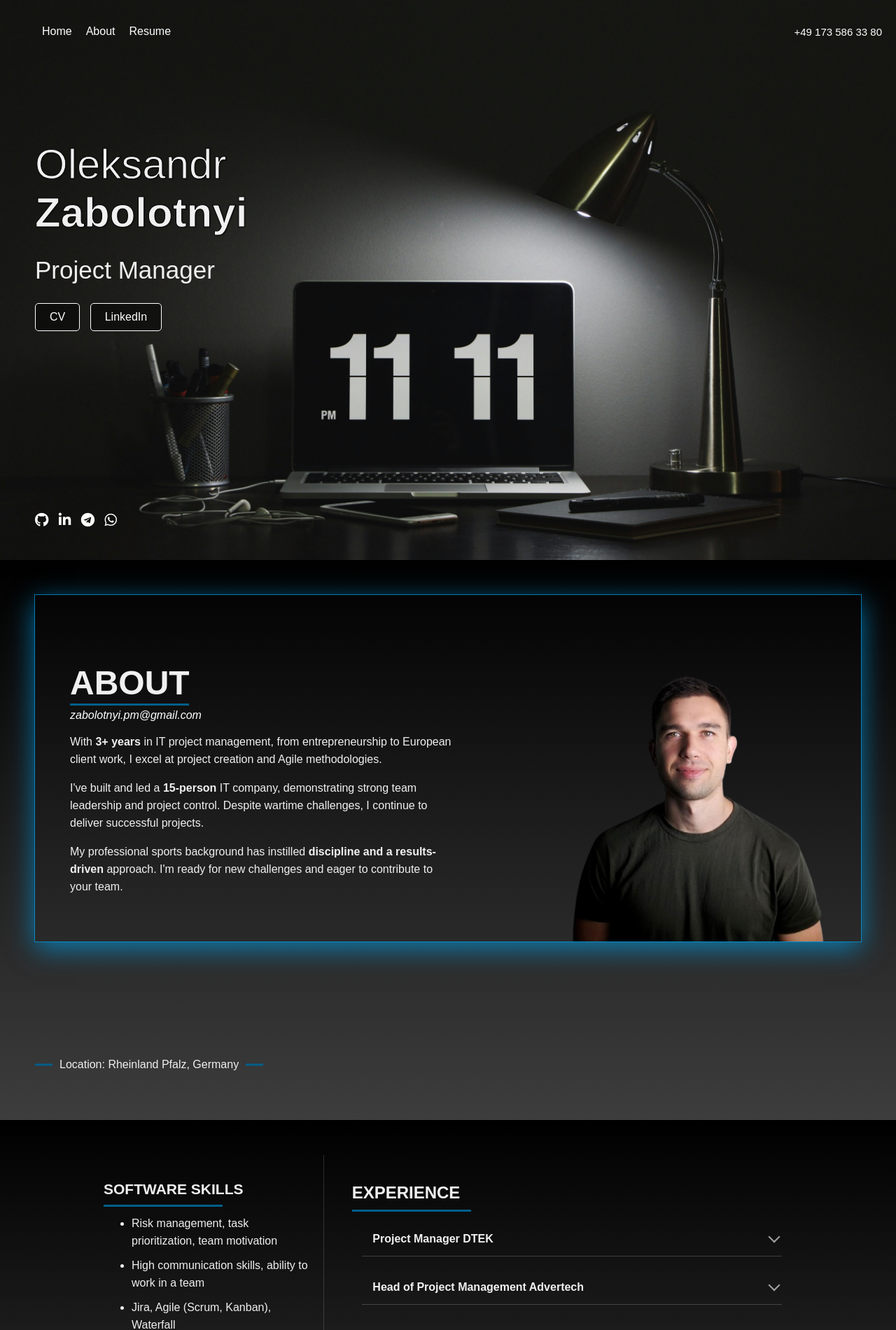
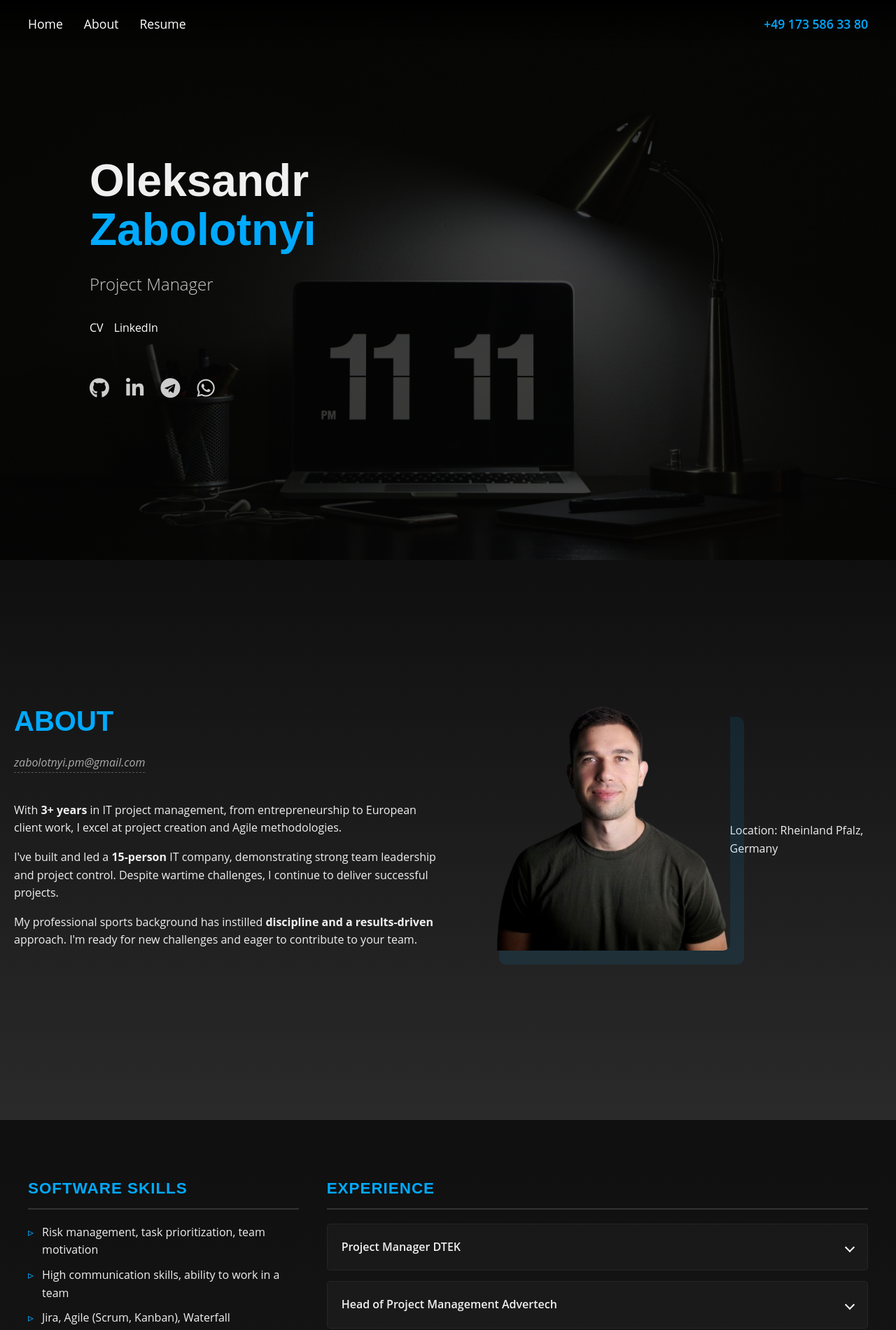
Before and after one commit to ZabolotnyiGit/Zabolotnyi_CV, a plain HTML site: page index.html in a window 1280 px wide. Shown: the top 1900 px of the page at 70% size. Drawn offline with Linux system fonts and the light colour scheme.

Commit message:
Update style.css

```diff
--- a/style.css
+++ b/style.css
@@ -1,417 +1,407 @@
-/* Общие стили */
+/* --- Global Styles --- */
 html {
     scroll-behavior: smooth;
-    background: linear-gradient(to bottom, rgb(0 0 0), #3d3d3d);
 }
 
 body {
-    font-family: sans-serif;
+    font-family: 'Open Sans', sans-serif; /* Основной текст читабельнее */
     color: #f0f0f0;
     margin: 0;
     min-height: 100vh;
-    position: relative;
+    background-color: #121212; /* Глубокий черный фон */
+    line-height: 1.6;
 }
 
-a { text-decoration: none; color: #fff;}
+h1, h2, h3, h4 {
+    font-family: 'Poppins', sans-serif; /* Заголовки выглядят премиально */
+    margin-top: 0;
+}
 
+a {
+    text-decoration: none;
+    color: #fff;
+    transition: all 0.3s ease;
+}
+
+ul {
+    padding-left: 20px;
+}
+
+/* --- Navigation --- */
 nav {
-    background-color: transparent;
-    border-bottom: none;
+    background: linear-gradient(to bottom, rgba(0,0,0,0.9), transparent);
+    padding: 20px 40px;
     display: flex;
     justify-content: space-between;
     align-items: center;
-    padding: 20px;
-    position: absolute;
+    position: fixed; /* Фиксируем меню при скролле */
     top: 0;
     left: 0;
     width: 100%;
     box-sizing: border-box;
+    z-index: 1000;
 }
 
 nav ul {
     list-style: none;
     display: flex;
+    margin: 0;
+    padding: 0;
 }
 
 nav li {
-    margin-right: 20px;
+    margin-right: 30px;
 }
 
 nav a {
-    color: #ffffff;
+    font-weight: 500;
+    font-size: 1.1rem;
+    position: relative;
 }
 
-nav a:hover {
-    background-color: rgba(0, 160, 233, 0.2);
-    box-shadow: 0 0 10px rgba(0, 160, 233, 0.7);
+nav a::after {
+    content: '';
+    position: absolute;
+    width: 0;
+    height: 2px;
+    bottom: -5px;
+    left: 0;
+    background-color: #00aaff;
+    transition: width 0.3s;
+}
+
+nav a:hover::after {
+    width: 100%;
 }
 
 .phone {
-    font-size: 15px;
+    font-weight: 600;
+    color: #00aaff !important; /* Акцентный цвет для контакта */
 }
 
-/* Стили для секций */
+/* --- Sections Common --- */
 .home-section,
 .about-section,
 .resume-section {
     min-height: 100vh;
+    padding: 80px 20px; /* Больше воздуха */
+    box-sizing: border-box;
     display: flex;
-    flex-direction: column;
     justify-content: center;
     align-items: center;
-    background: linear-gradient(to bottom, rgb(0 0 0), #3d3d3d);
-    box-sizing: border-box;
+    background: linear-gradient(180deg, #0f0f0f 0%, #2a2a2a 100%);
 }
 
-/* Стили для Home */
+/* --- Home Section --- */
 .home-section {
-    background-image: url("2.jpg");
+    background-image: linear-gradient(rgba(0,0,0,0.7), rgba(0,0,0,0.7)), url("2.jpg");
     background-size: cover;
-    background-repeat: no-repeat;
-    background-position: center center;
-    text-align: left;
-    display: flex;
+    background-position: center;
     flex-direction: column;
-    justify-content: space-between;
     align-items: flex-start;
-    padding-left: 50px;
-    box-sizing: border-box;
-    padding-block: 150px 25px;
-}
-
-.header-content {
-    margin-bottom: 50px;
+    padding-left: 10%; /* Смещение контента влево */
 }
 
 .header-content h1 {
-    font-size: 60px;
-    font-weight: 300;
-    margin-bottom: 10px;
-    text-shadow: 1px 1px 2px rgba(0, 0, 0, 0.5);
-    -webkit-text-stroke: 1px #000;
+    font-size: 4rem;
+    font-weight: 700;
+    line-height: 1.1;
+    margin-bottom: 15px;
 }
 
 .header-content h1 span {
-    font-weight: 800;
+    color: #00aaff; /* Акцент на фамилии */
 }
 
 .header-content p {
-    font-size: 35px;
+    font-size: 1.5rem;
     font-weight: 300;
+    margin-bottom: 30px;
+    color: #cccccc;
 }
 
-.header-content .buttons {
-    margin-top: 20px;
+.buttons {
+    display: flex;
+    gap: 15px;
 }
 
-.header-content .buttons a {
-    display: inline-block;
-    padding: 10px 20px;
-    border: 1px solid #ffffff;
+.btn-primary, .btn-secondary {
+    padding: 12px 30px;
     border-radius: 5px;
-    text-decoration: none;
-    color: #ffffff;
-    margin-right: 10px;
-    transition: all 0.3s ease;
-    background-color: #00000075;
+    font-weight: 600;
+    text-transform: uppercase;
+    font-size: 0.9rem;
 }
 
-.header-content .buttons a:hover {
-    background-color: rgba(0, 160, 233, 0.2);
-    box-shadow: 0 0 10px rgba(0, 160, 233, 0.7);
+.btn-primary {
+    background-color: #00aaff;
+    border: 2px solid #00aaff;
+    color: #000;
+}
+
+.btn-primary:hover {
+    background-color: transparent;
+    color: #00aaff;
+}
+
+.btn-secondary {
+    border: 2px solid #fff;
+    color: #fff;
+}
+
+.btn-secondary:hover {
+    background-color: #fff;
+    color: #000;
 }
 
 .social-icons {
-    margin-top: auto;
-    margin-bottom: 20px;
+    margin-top: 50px;
 }
 
 .social-icons a {
-    margin-right: 10px;
-    color: #fff;
-    font-size: 20px;
+    font-size: 1.8rem;
+    margin-right: 20px;
+    opacity: 0.8;
 }
 
-/* About */
-.about-section {
-    /*background-image: url("tegar-rynaldi-4FfBFTuKkFA-unsplash.jpg");*/
-    background-size: cover;
-    background-repeat: no-repeat;
-    background-position: center center;
-    text-align: left;
-    display: flex;
-    flex-direction: column;
-    justify-content: space-between;
-    align-items: flex-start;
-    padding: 50px;
-    box-sizing: border-box;
-    width: 100%;
-    gap: 50px;
+.social-icons a:hover {
+    opacity: 1;
+    color: #00aaff;
+    transform: translateY(-3px);
 }
 
+/* --- About Section --- */
 .about-content {
     display: flex;
     justify-content: space-between;
-    align-items: end;
+    align-items: center;
+    max-width: 1200px;
     width: 100%;
-    padding: 50px 50px 0 50px;
-    box-sizing: border-box;
-    gap: 150px;
-    box-shadow: rgba(0, 160, 233, 0.7) 0px 10px 36px 0px, rgba(0, 160, 233, 0.7) 0px 0px 0px 1px;
+    gap: 60px;
+    margin-bottom: 30px;
 }
 
 .about-text {
-    width: 60%;
-    max-width: 550px;
-    padding-bottom: 50px;
+    flex: 1;
 }
 
 .about-text h1 {
-    font-size: 3em;
-    margin-bottom: 10px;
-    position: relative;
+    font-size: 2.5rem;
+    margin-bottom: 15px;
+    color: #00aaff;
 }
 
-.about-text h1::after {
-    content: "";
-    position: absolute;
-    left: 0;
-    bottom: -5px;
-    width: auto;
-    min-width: 170px;
-    height: 3px;
-    background-color: #005f8a;
-}
-
-.underline {
-    display: none;
-}
-
-.email {
+.about-text .email {
+    display: inline-block;
+    margin-bottom: 25px;
+    color: #aaaaaa;
     font-style: italic;
-    margin-bottom: 30px;
+    border-bottom: 1px dashed #555;
 }
 
 .about-image {
+    flex: 0 0 350px; /* Фиксированная ширина для фото */
     position: relative;
 }
 
 .about-image img {
     width: 100%;
-    height: auto;
-    display: block;
+    border-radius: 10px;
+    box-shadow: 20px 20px 0px rgba(0, 170, 255, 0.1); /* Стильная рамка */
 }
 
-.about-location {
-    position: relative;
-    display: inline-block;
-    padding: 1px 35px;
-    text-align: left;
+/* --- Resume Section --- */
+.resume-content {
+    display: grid;
+    grid-template-columns: 1fr 2fr; /* Левая колонка уже, правая шире */
+    gap: 40px;
     max-width: 1200px;
+    width: 100%;
 }
 
-.about-location::after,
-.about-location::before { position: absolute; top: 50%; transform: translateY(-50%);  content: ''; display: inline-block; height: 3px; width: 25px; background-color:  #005f8a;}
-.about-location::after {right: 0;}
-.about-location::before {left: 0;}
-/* resume */
-.resume-section {
-    background: linear-gradient(to bottom, rgb(0 0 0), #5a5a5a);
+.skills h2, .experience h2, .education h2 {
+    font-size: 1.4rem;
+    color: #00aaff;
+    border-bottom: 2px solid #333;
+    padding-bottom: 10px;
+    margin-bottom: 20px;
+    letter-spacing: 1px;
 }
 
-.resume-section li {
-    line-height: 25px;
-    margin-bottom: 10px;
+.skills ul {
+    list-style: none;
+    padding: 0;
+    margin-bottom: 30px;
 }
 
-.resume-section h2 {
+.skills li {
+    margin-bottom: 10px;
+    padding-left: 20px;
     position: relative;
-    padding-bottom: 8px;
 }
 
-.resume-section h2::after {
-    content: "";
+.skills li::before {
+    content: '▹';
     position: absolute;
     left: 0;
-    bottom: -5px;
-    width: auto;
-    min-width: 170px;
-    height: 3px;
-    background-color: #005f8a;
+    color: #00aaff;
 }
 
-.resume-content {
-    display: grid;
-    grid-template-columns: 1fr 2fr;
-    gap: 20px;
-    padding: 50px;
-    width: 80%;
-    max-width: 1200px;
+/* Accordion Styling */
+.accordion-container {
+    width: 100%;
+    border-radius: 8px;
 }
 
-.skills,
-.experience,
-.interests {
-    padding: 20px;
-}
-
-.skills h2,
-.experience h2,
-.interests h2 {
-    margin-bottom: 10px;
-}
-
-.skills {
-    border-right: 1px solid #efefef29;
-}
-
-.skills h2 {
-    font-size: 21px;
-    font-weight: 600;
-}
-
-.skills h2:not(:first-child) {
-    margin-top: 50px;
-}
-
-.experience article {
-    margin-bottom: 20px;
-}
-
-p {
-    line-height: 25px;
-}
-
-
-
-.accordion-container {
-    width: 100%;
-    max-width: 600px;
-    margin: 20px auto;
+.accordion-item {
+    background: rgba(255, 255, 255, 0.03);
+    border: 1px solid rgba(255, 255, 255, 0.05);
+    margin-bottom: 15px;
     border-radius: 5px;
     overflow: hidden;
 }
-.accordion-item {
-    border-bottom: 1px solid #dddddd38;
-}
+
 .accordion-header {
-    padding: 15px;
+    padding: 20px;
     cursor: pointer;
-    font-weight: bold;
-    transition: background 0.3s ease;
+    font-weight: 600;
+    display: flex;
+    justify-content: space-between;
+    align-items: center;
+    transition: background 0.3s;
 }
 
-.accordion-header {
-    position: relative; /* Для позиционирования стрелки */
-    padding-right: 30px; /* Отступ для стрелки */
+.accordion-header:hover {
+    background: rgba(255, 255, 255, 0.05);
+    color: #00aaff;
 }
 
 .arrow {
-    position: absolute;
-    right: 5px;
     border: solid #fff;
-    opacity: 0.6;
     border-width: 0 2px 2px 0;
     display: inline-block;
-    padding: 5px;
+    padding: 4px;
     transform: rotate(45deg);
-    -webkit-transform: rotate(45deg);
-}
-
-.arrow:hover {
-    opacity: 1;
+    transition: transform 0.3s;
 }
 
 .accordion-item.active .arrow {
-    transform: rotate(225deg); /* Поворот стрелки при открытии */
-}
-
-.accordion-item:not(:last-child) {
-    margin-bottom: 20px;
+    transform: rotate(-135deg);
+    border-color: #00aaff;
 }
 
 .accordion-content {
     max-height: 0;
     overflow: hidden;
-    padding: 0 15px;
-    transition: max-height 0.3s ease, padding 0.3s ease;
-}
-.accordion-item.active .accordion-content {
-    padding: 15px;
-}
-/*  Education */
-.education {
-    padding: 20px;
+    transition: max-height 0.3s ease-out;
+    padding: 0 20px;
 }
 
-.education h2 {
-    margin-bottom: 20px;
+.accordion-item.active .accordion-content {
+    padding-bottom: 20px;
 }
 
+/* --- ВАШ ЗАПРОС: Tech Stack Styling --- */
+.tech-stack-container {
+    margin-top: 20px;
+    padding-top: 15px;
+    border-top: 1px solid rgba(255, 255, 255, 0.1);
+}
+
+.tech-label {
+    color: #ffffff !important;
+    font-weight: 700;
+    font-size: 1rem;
+    margin-bottom: 10px;
+}
+
+.tech-list-inline {
+    list-style: none;
+    padding: 0;
+    margin: 0;
+    display: flex;
+    flex-wrap: wrap;
+    gap: 6px; /* Чуть увеличил отступ для читаемости */
+}
+
+.tech-list-inline li {
+    color: #e0e0e0;
+    font-size: 0.95rem;
+}
+
+/* --- Education --- */
 .education-item {
     display: flex;
-    align-items: center;
-    margin-bottom: 20px;
+    align-items: flex-start;
+    margin-bottom: 25px;
+}
+
+.education-logo-wrapper {
+    min-width: 50px;
+    margin-right: 20px;
+    text-align: center;
 }
 
 .university-logo {
     width: 50px;
-    height: 50px;
-    margin-right: 20px;
+    height: auto;
+}
+
+.education-icon {
+    font-size: 30px;
+    color: #555;
 }
 
 .education-details h3 {
+    font-size: 1.1rem;
     margin-bottom: 5px;
+    color: #fff;
 }
 
 .education-details p {
     margin: 0;
+    font-size: 0.9rem;
+    color: #aaa;
 }
 
-.education-item i {
-    font-size: 30px;
-    margin-right: 20px;
-}
-.kurs-logo {
-    width: 50px;
-    height: 50px;
-    margin-right: 20px;
-}
-.kurso-logo {
-    width: 50px;
-    height: 50px;
-    margin-right: 20px;
+.education-details .year {
+    color: #00aaff;
+    font-size: 0.85rem;
+    margin-top: 5px;
 }
 
-@media screen and (max-width: 800px) {
-    .resume-content {
-        grid-template-columns: 1fr; padding: 30px;
+/* --- Mobile Responsiveness --- */
+@media screen and (max-width: 768px) {
+    nav {
+        padding: 15px 20px;
+        background: #000;
     }
-    .skills {
-        border-right: 0;
+
+    .home-section {
+        padding-left: 20px;
+        align-items: center;
+        text-align: center;
     }
-    .skills, .experience, .interests {
-        padding: 0;
-     }
-     nav {
+
+    .header-content h1 {
+        font-size: 2.8rem;
+    }
+
+    .about-content {
         flex-direction: column;
     }
-    .phone {
-        order: -1;
+
+    .about-image {
+        order: -1; /* Фото сверху */
+        flex: 0 0 auto;
+        width: 200px;
     }
-    .header-content h1 {
-        font-size: 50px;
+
+    .resume-content {
+        grid-template-columns: 1fr;
     }
-    .header-content p {
-        font-size: 30px;
-    }
-    .about-section {
-        padding: 20px 20px 0 20px;
-    }
-    .about-content {
-        flex-direction: column; gap: 20px; padding: 15px;
-    }
-    .about-text {
-        width: 100%; padding-bottom: 0;
+
+    .buttons {
+        justify-content: center;
     }
 }
```
